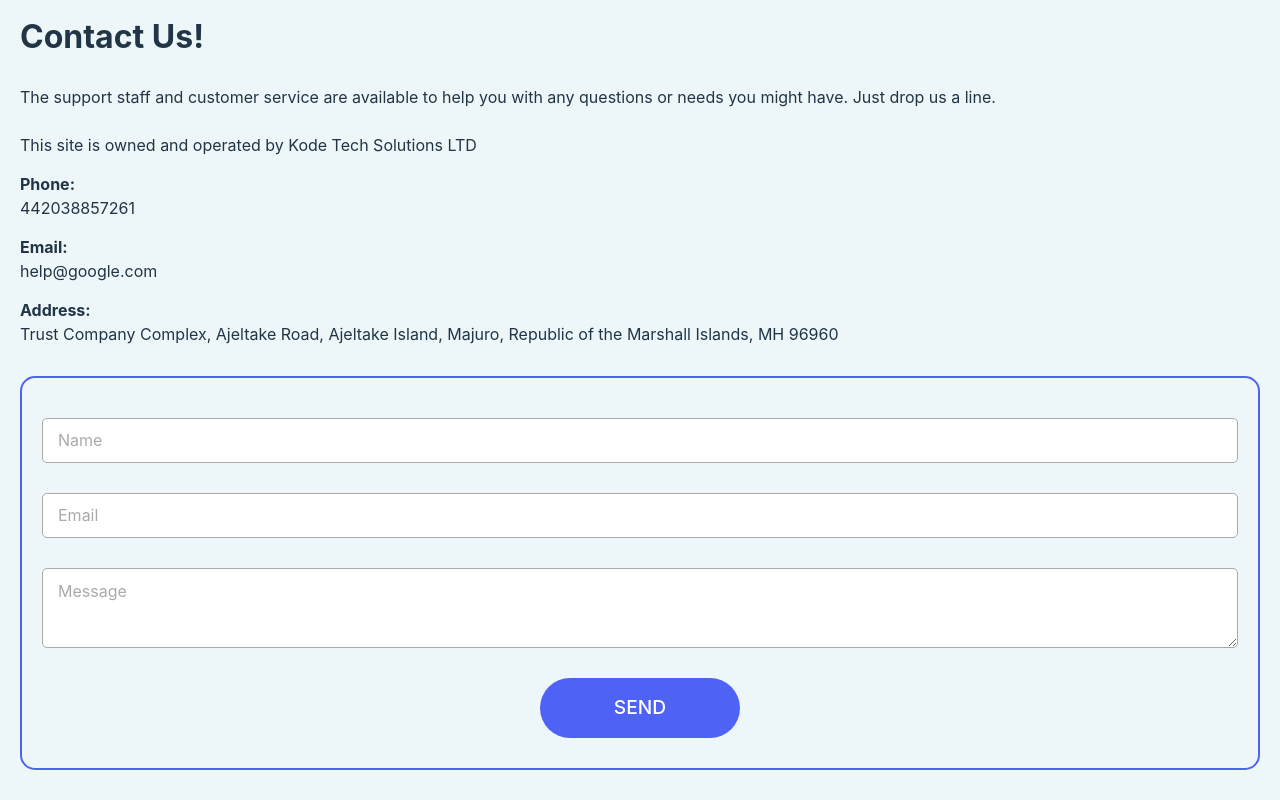
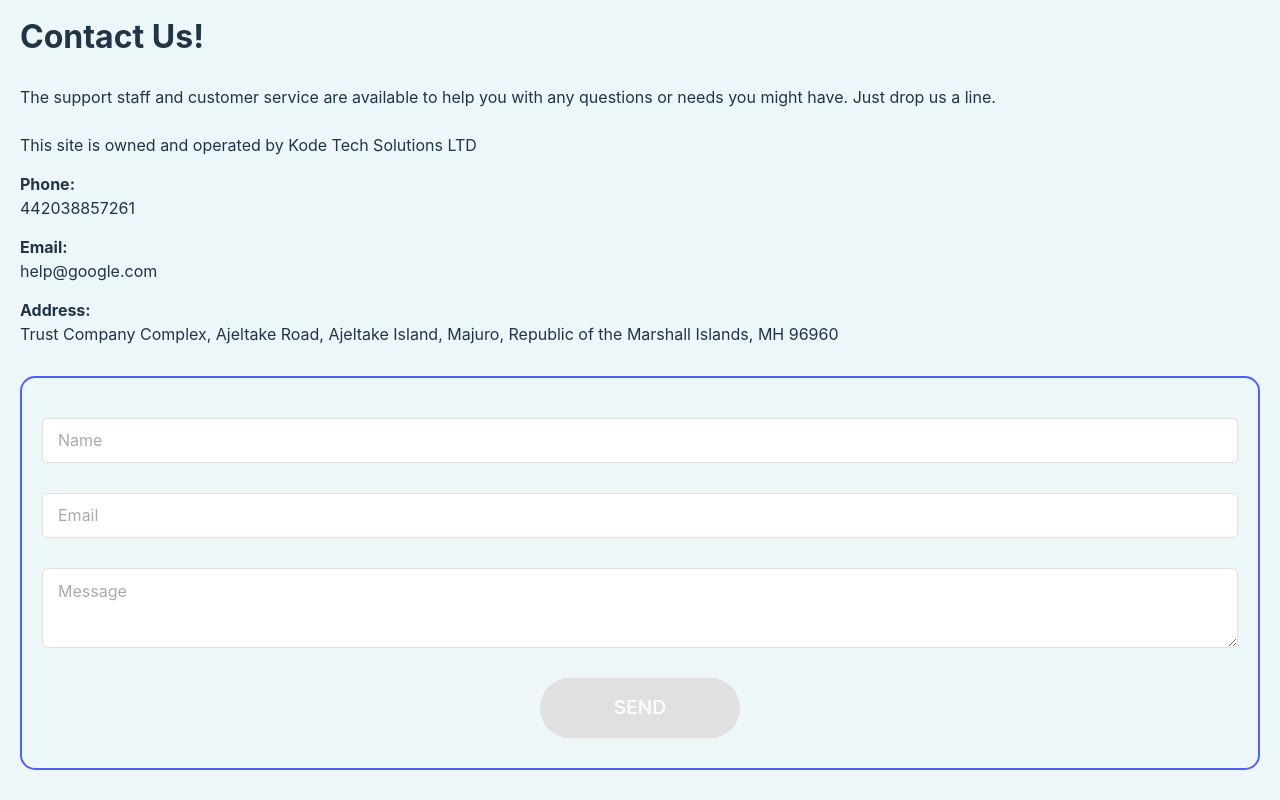
Before and after one commit to Ro-m-a-n/trading, a React (Vite) app: page / in a window 1280 px wide. Shown: the part 3204-4004 px from the top of the page. Built offline with nearby package versions, Linux system fonts and the light colour scheme.

Commit message:
form button logic update

```diff
--- a/src/components/contactUs/form/_form.scss
+++ b/src/components/contactUs/form/_form.scss
@@ -10,6 +10,16 @@
   align-items: center;
   button {
     @include button(200px);
+
+    &:hover {
+      background-color: $color8;
+    }
+    &:disabled {
+      background-color: $color6;
+    }
+    &:active {
+      background-color: $color7;
+    }
   }
 
   input,
@@ -18,11 +28,11 @@
     width: 100%;
     height: 45px;
     border-radius: 5px;
-    border: 1px solid rgb(170, 170, 170);
+    border: 1px solid $color9;
     padding: 10px 15px;
     &:focus {
       outline: none;
-      border-color: black !important;
+      border-color: black !important; // used important property here
     }
     &::placeholder {
       color: rgb(170, 170, 170);
--- a/src/scss/global/_colors.scss
+++ b/src/scss/global/_colors.scss
@@ -3,3 +3,7 @@
 $color3: #e0e0e0; // light grey
 $color4: rgb(237, 246, 248); // light blue
 $color5: red; // errors
+$color6: #e0e0e0; // disabled
+$color7: #354bf4; // pressed button
+$color8: #7181fc; // hover button
+$color9: #e0e0e0; // default form fields
--- a/src/scss/main/main.css
+++ b/src/scss/main/main.css
@@ -238,13 +238,22 @@
   font-size: 1.2em;
   font-weight: 500;
 }
+.form_wrap button:hover {
+  background-color: #7181fc;
+}
+.form_wrap button:disabled {
+  background-color: #e0e0e0;
+}
+.form_wrap button:active {
+  background-color: #354bf4;
+}
 .form_wrap input,
 .form_wrap textarea {
   margin-top: 30px;
   width: 100%;
   height: 45px;
   border-radius: 5px;
-  border: 1px solid rgb(170, 170, 170);
+  border: 1px solid #e0e0e0;
   padding: 10px 15px;
 }
 .form_wrap input:focus,
```
Also changed, not shown: 1 other file (tests, documents, lock files or other folders).
